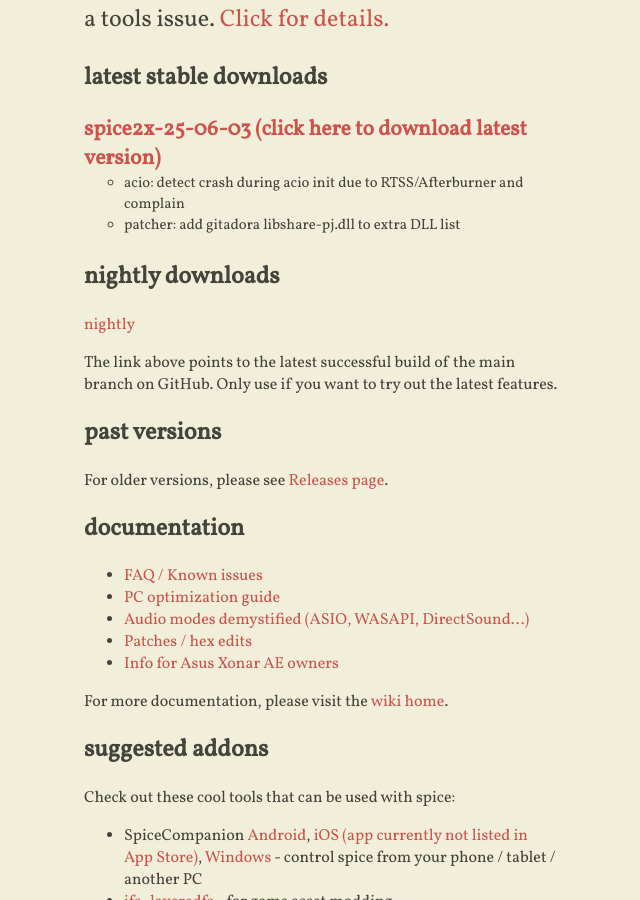
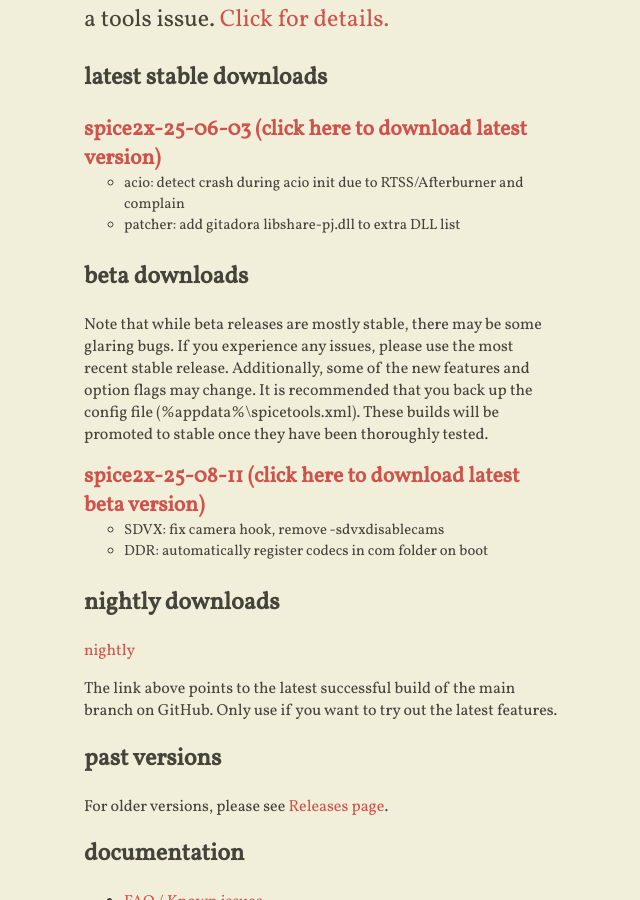
Before and after one commit to spice2x/spice2x.github.io, a Jekyll site: the page built from docs/index.html, in a window 1280 px wide and 900 px high, scrolled down 628 px. Shown: the whole window, without its empty margins (420-1060 px from the left). Built offline with Jekyll 4.4.1, drawn with Linux system fonts in a browser that asks for light colours; nearby versions of some CDN libraries.

Commit message:
25-08-11

```diff
--- a/docs/_includes/content.html
+++ b/docs/_includes/content.html
@@ -41,7 +41,7 @@
   </li>
 </ul>
 
-<!-- <h2>beta downloads</h2>
+<h2>beta downloads</h2>
 
 <p>Note that while beta releases are mostly stable, there may be some glaring bugs. If you experience any issues, please
   use the most recent stable release. Additionally, some of the new features and option flags may change. It is
@@ -50,26 +50,15 @@
 </p>
 <ul class="downloads-beta highlight-latest">
   <li>
-    <a class="download-link" href="https://github.com/spice2x/spice2x.github.io/releases/download/25-06-03/spice2x-25-06-03.zip">
-      spice2x-25-06-03
+    <a class="download-link" href="https://github.com/spice2x/spice2x.github.io/releases/download/25-08-11/spice2x-25-08-11.zip">
+      spice2x-25-08-11
     </a>
     <ul>
-      <li>acio: detect crash during acio init due to RTSS/Afterburner and complain</li>
-      <li>patcher: add gitadora libshare-pj.dll to extra DLL list</li>
+      <li>SDVX: fix camera hook, remove -sdvxdisablecams</li>
+      <li>DDR: automatically register codecs in com folder on boot</li>
     </ul>
   </li>
-  <li>
-    <a class="download-link" href="https://github.com/spice2x/spice2x.github.io/releases/download/25-05-31/spice2x-25-05-31.zip">
-      spice2x-25-05-31
-    </a>
-    <ul>
-      <li>IIDX: fix windowed subscreen not accepting mouse clicks when overlay is active</li>
-      <li>IIDX: tape LED over API</li>
-      <li>UI tweaks</li>
-      <li>Option to make command line args take precedence</li>
-    </ul>
-  </li>
-</ul> -->
+</ul>
 
 <h2>nightly downloads</h2>
 
```
